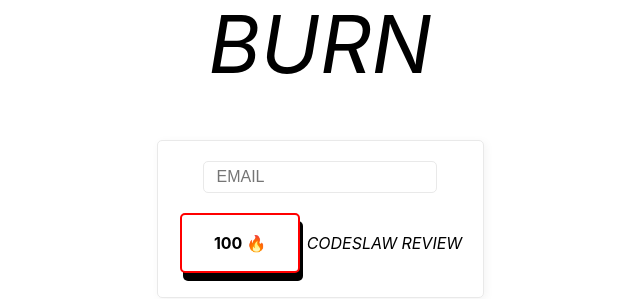
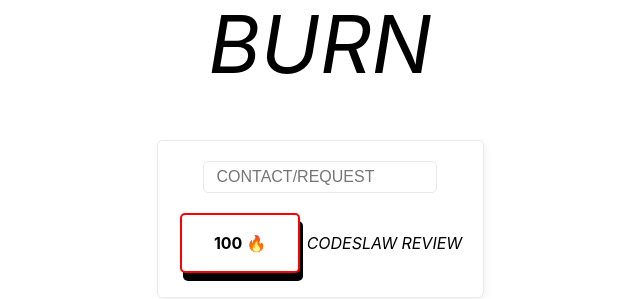
Before and after one commit to lexDAO/LEX, a website: page index.html in a window 1280 px wide. Shown: the part 778-1077 px from the top of the page, without its empty margins (320-960 px from the left). Drawn offline with Linux system fonts and the light colour scheme.

Commit message:
Update index.html

```diff
--- a/index.html
+++ b/index.html
@@ -716,7 +716,7 @@ padding: 1.5rem 0;
       <section>
         <input
           type="text"
-          placeholder="EMAIL"
+          placeholder="CONTACT/REQUEST"
           data-dh-property-method-id="ukTl"
           data-dh-property-input-name="redemption"
         />
```
